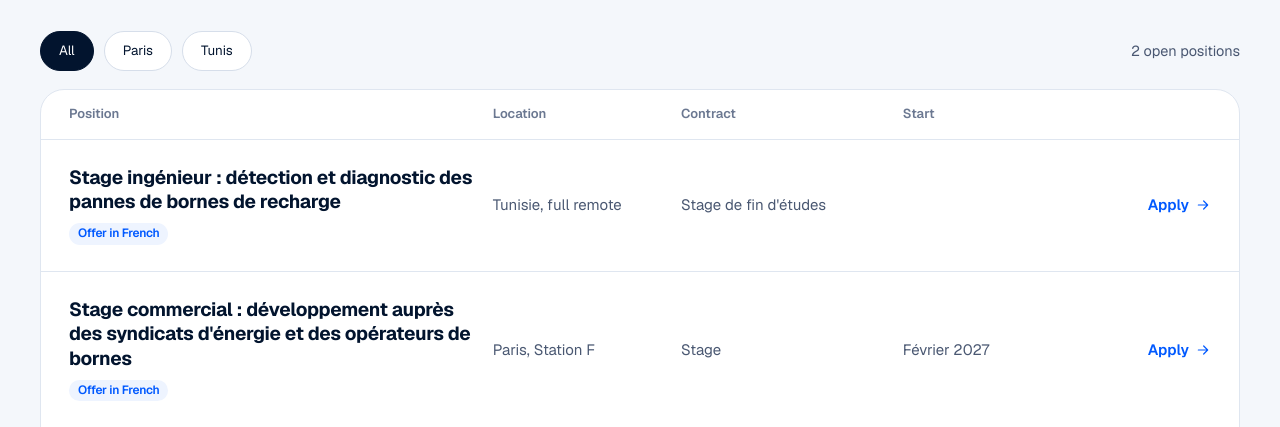
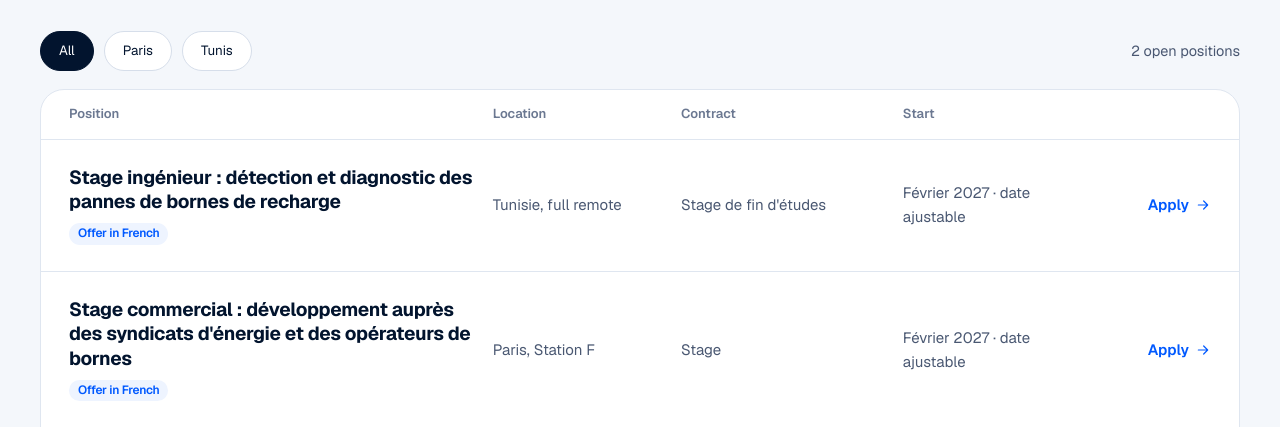
Before and after one commit to Achraf-EVIMO/website, an Astro site: page /en/careers in a window 1280 px wide. Shown: the part 367-794 px from the top of the page. Built offline with nearby package versions, Linux system fonts and the light colour scheme; Astro itself is replaced by a stand-in of ours.

Commit message:
Offres : début « Février 2027 · date ajustable » pour les deux stages
Co-Authored-By: Claude Opus 5.5 <noreply@anthropic.com>
Claude-Session: https://claude.ai/code/session_01Ad8V3kozjMXnwcCtUftFvj

```diff
--- a/src/content/jobs/stage-commercial-paris.md
+++ b/src/content/jobs/stage-commercial-paris.md
@@ -4,7 +4,7 @@ summary: Prospecter les syndicats d'énergie et les opérateurs de bornes, prép
 location: Paris, Station F
 city: Paris
 type: Stage
-start: Février 2027
+start: Février 2027 · date ajustable
 duration: 6 mois
 paid: Stage rémunéré
 remote: Très flexible
--- a/src/content/jobs/stage-ingenieur-diagnostic-tunis.md
+++ b/src/content/jobs/stage-ingenieur-diagnostic-tunis.md
@@ -4,6 +4,7 @@ summary: Analyser les logs OCPP de bornes réelles, vérifier les diagnostics d'
 location: Tunisie, full remote
 city: Tunis
 type: Stage de fin d'études
+start: Février 2027 · date ajustable
 duration: 6 mois
 paid: Stage rémunéré
 remote: Full remote
```
